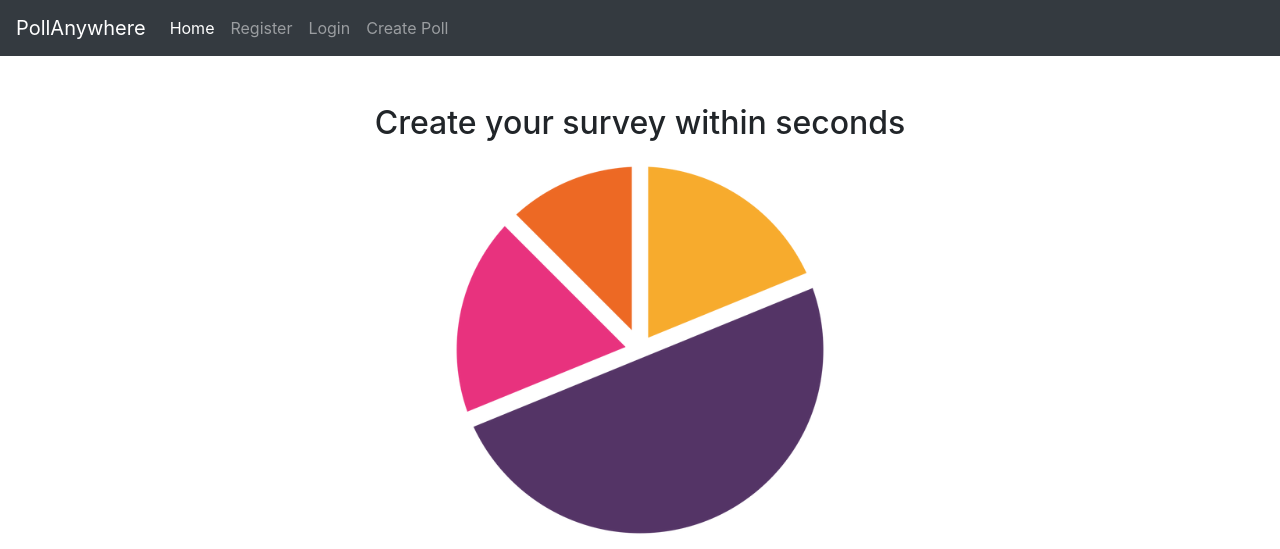
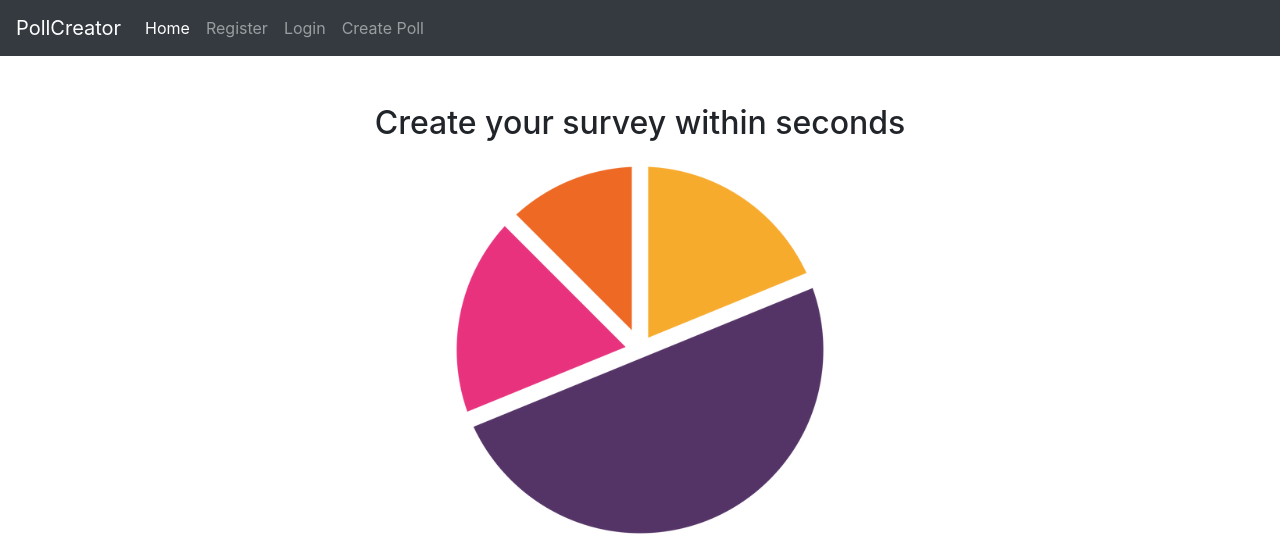
Before and after one commit to imsahil007/pollcreator, a Django app: page / in a window 1280 px wide. Shown: the top 549 px of the page. Run offline with Django 3.2, Linux system fonts and the light colour scheme; some libraries are stand-ins or nearby versions.

Commit message:
Navbar title updated

```diff
--- a/polls/templates/polls/base.html
+++ b/polls/templates/polls/base.html
@@ -5,9 +5,9 @@
     <meta charset="UTF-8">
     <meta name="viewport" content="width=device-width, initial-scale=1.0">
     {% if title %}
-        <title>PollAnywhere- {{ title }}</title>
+        <title>PollCreator- {{ title }}</title>
     {% else %}
-        <title>PollAnywhere</title>
+        <title>PollCreator</title>
     {% endif %}
     <!-- CSS only -->
 <link rel="shortcut icon"  type="image/png" href="{% static 'favicon.ico' %}"/>
@@ -23,7 +23,7 @@
 <body>
 <header>
 <nav class="navbar navbar-expand-lg navbar-dark bg-dark">
-  <a class="navbar-brand" href="{% url 'poll-create' %}">PollAnywhere</a>
+  <a class="navbar-brand" href="{% url 'poll-create' %}">PollCreator</a>
   <button class="navbar-toggler" type="button" data-toggle="collapse" data-target="#navbarNavAltMarkup" aria-controls="navbarNavAltMarkup" aria-expanded="false" aria-label="Toggle navigation">
     <span class="navbar-toggler-icon"></span>
   </button>
```
